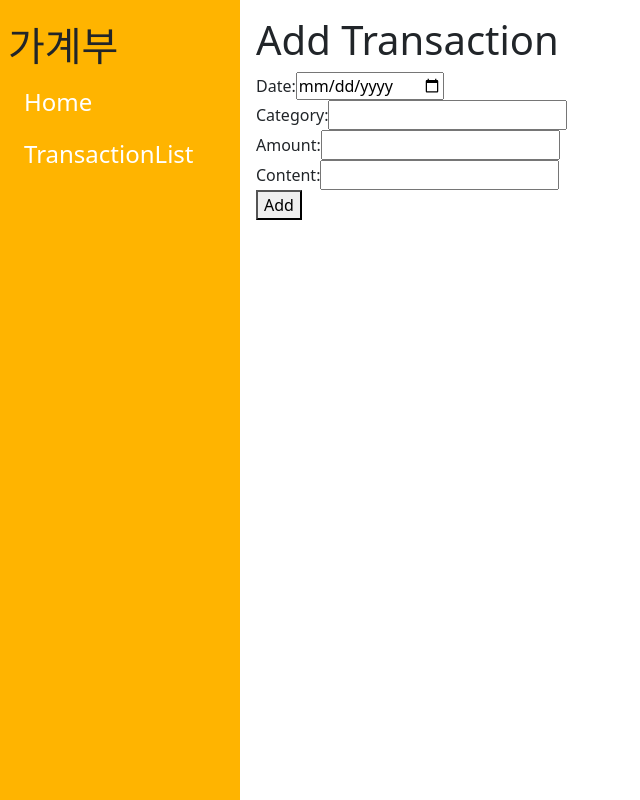
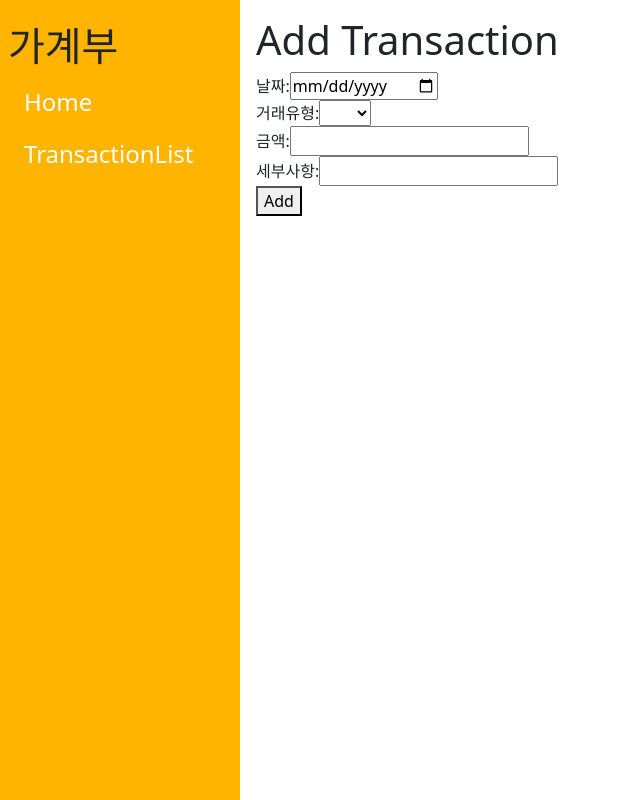
Before and after one commit to Class-D-Team2/account-book-app, a Vue app: page /transactions/create in a window 1280 px wide. Shown: the whole page, without its empty margins (0-640 px from the left). Built offline with nearby package versions, Linux system fonts and the light colour scheme; no server answers.

Commit message:
업데이트 및크리에이트 수정

```diff
--- a/src/pages/Create.vue
+++ b/src/pages/Create.vue
@@ -3,20 +3,41 @@
     <h1>Add Transaction</h1>
     <form @submit.prevent="addTransaction">
       <div>
-        <label for="date">Date:</label>
+        <label for="date">날짜:</label>
         <input type="date" v-model="transaction.date" id="date" required />
       </div>
       <div>
-        <label for="category">Category:</label>
-        <input
-          type="text"
-          v-model="transaction.category"
-          id="category"
-          required
-        />
+        <label for="type">거래유형:</label>
+        <select v-model="transaction.type" id="type" required>
+          <option value="income">수입</option>
+          <option value="expense">지출</option>
+        </select>
       </div>
+      <template v-if="transaction.type === 'income'">
+        <div>
+          <label for="category">세부내역:</label>
+          <select v-model="transaction.category" id="category" required>
+            <option value="a">월급</option>
+            <option value="b">용돈</option>
+            <option value="c">금융소득</option>
+            <option value="d">기타</option>
+          </select>
+        </div>
+      </template>
+      <template v-if="transaction.type === 'expense'">
+        <div>
+          <label for="category">세부내역:</label>
+          <select v-model="transaction.category" id="category" required>
+            <option value="a">식비</option>
+            <option value="b">교통비</option>
+            <option value="c">주거비</option>
+            <option value="d">기타</option>
+          </select>
+        </div>
+      </template>
+
       <div>
-        <label for="amount">Amount:</label>
+        <label for="amount">금액:</label>
         <input
           type="number"
           v-model="transaction.amount"
@@ -25,13 +46,8 @@
         />
       </div>
       <div>
-        <label for="content">Content:</label>
-        <input
-          type="text"
-          v-model="transaction.content"
-          id="content"
-          required
-        />
+        <label for="memo">세부사항:</label>
+        <input type="text" v-model="transaction.memo" id="memo" required />
       </div>
       <button type="submit">Add</button>
     </form>
@@ -45,8 +61,9 @@ export default {
       transaction: {
         date: '',
         category: '',
+        type: '',
         amount: '',
-        content: '',
+        memo: '',
       },
     };
   },
@@ -54,10 +71,30 @@ export default {
     async addTransaction() {
       const store = useTransactionStore();
       await store.addTransaction(this.transaction);
-      this.$router.push('/'); // Redirect to home after adding
+      this.$router.push('/transactions'); // Redirect to home after adding
     },
   },
 };
+
+// const categoryMapping = {
+//   income: [
+//     { value: 'a', label: '월급' },
+//     { value: 'b', label: '용돈' },
+//     { value: 'c', label: '금융소득' },
+//     { value: 'd', label: '기타' },
+//   ],
+//   expense: [
+//     { value: 'a', label: '식비' },
+//     { value: 'b', label: '교통비' },
+//     { value: 'c', label: '주거비' },
+//     { value: 'd', label: '기타' },
+//   ],
+// };
+// const filteredCategories = computed(() => {
+//   return selectedType.value === 'all'
+//     ? []
+//     : categoryMapping[selectedType.value] || [];
+// });
 </script>
 <style scoped>
 /* Add any specific styles for this component */
--- a/src/pages/Update.vue
+++ b/src/pages/Update.vue
@@ -7,14 +7,34 @@
         <input type="date" v-model="transaction.date" id="date" required />
       </div>
       <div>
-        <label for="category">Category:</label>
-        <input
-          type="text"
-          v-model="transaction.category"
-          id="category"
-          required
-        />
+        <label for="type">거래유형:</label>
+        <select v-model="transaction.type" id="type" required>
+          <option value="income">수입</option>
+          <option value="expense">지출</option>
+        </select>
       </div>
+      <template v-if="transaction.type === 'income'">
+        <div>
+          <label for="category">세부내역:</label>
+          <select v-model="transaction.category" id="category" required>
+            <option value="a">월급</option>
+            <option value="b">용돈</option>
+            <option value="c">금융소득</option>
+            <option value="d">기타</option>
+          </select>
+        </div>
+      </template>
+      <template v-if="transaction.type === 'expense'">
+        <div>
+          <label for="category">세부내역:</label>
+          <select v-model="transaction.category" id="category" required>
+            <option value="a">식비</option>
+            <option value="b">교통비</option>
+            <option value="c">주거비</option>
+            <option value="d">기타</option>
+          </select>
+        </div>
+      </template>
       <div>
         <label for="amount">Amount:</label>
         <input
@@ -58,13 +78,13 @@ export default {
       if (transaction) {
         this.transaction = { ...transaction };
       } else {
-        this.$router.push('/'); // Redirect to home if transaction is not found
+        this.$router.push('/transactions'); // Redirect to home if transaction is not found
       }
     },
     async updateTransaction() {
       const store = useTransactionStore();
       await store.updateTransaction(this.transaction);
-      this.$router.push('/'); // Redirect to home after updating
+      this.$router.push('/transactions'); // Redirect to home after updating
     },
   },
 };
```
